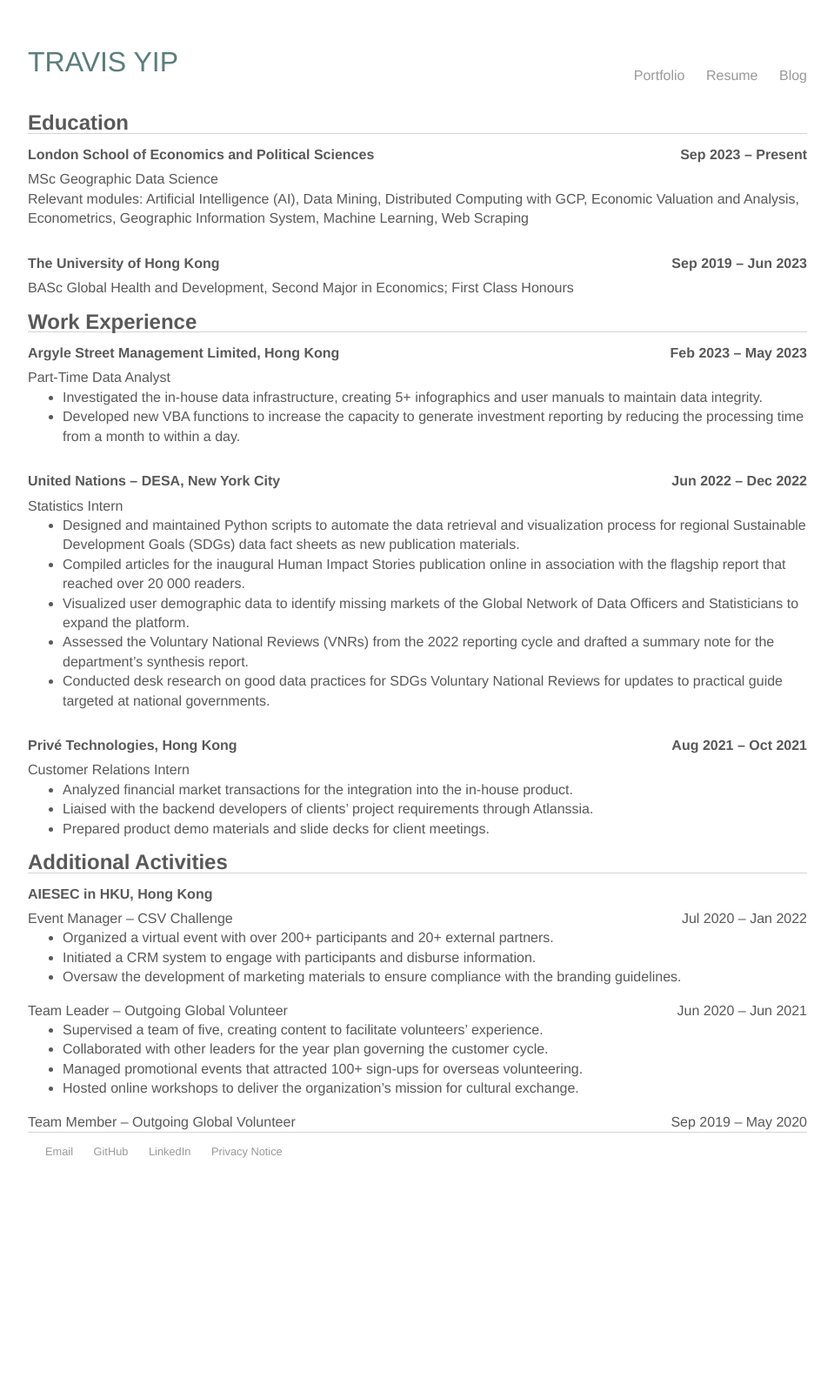
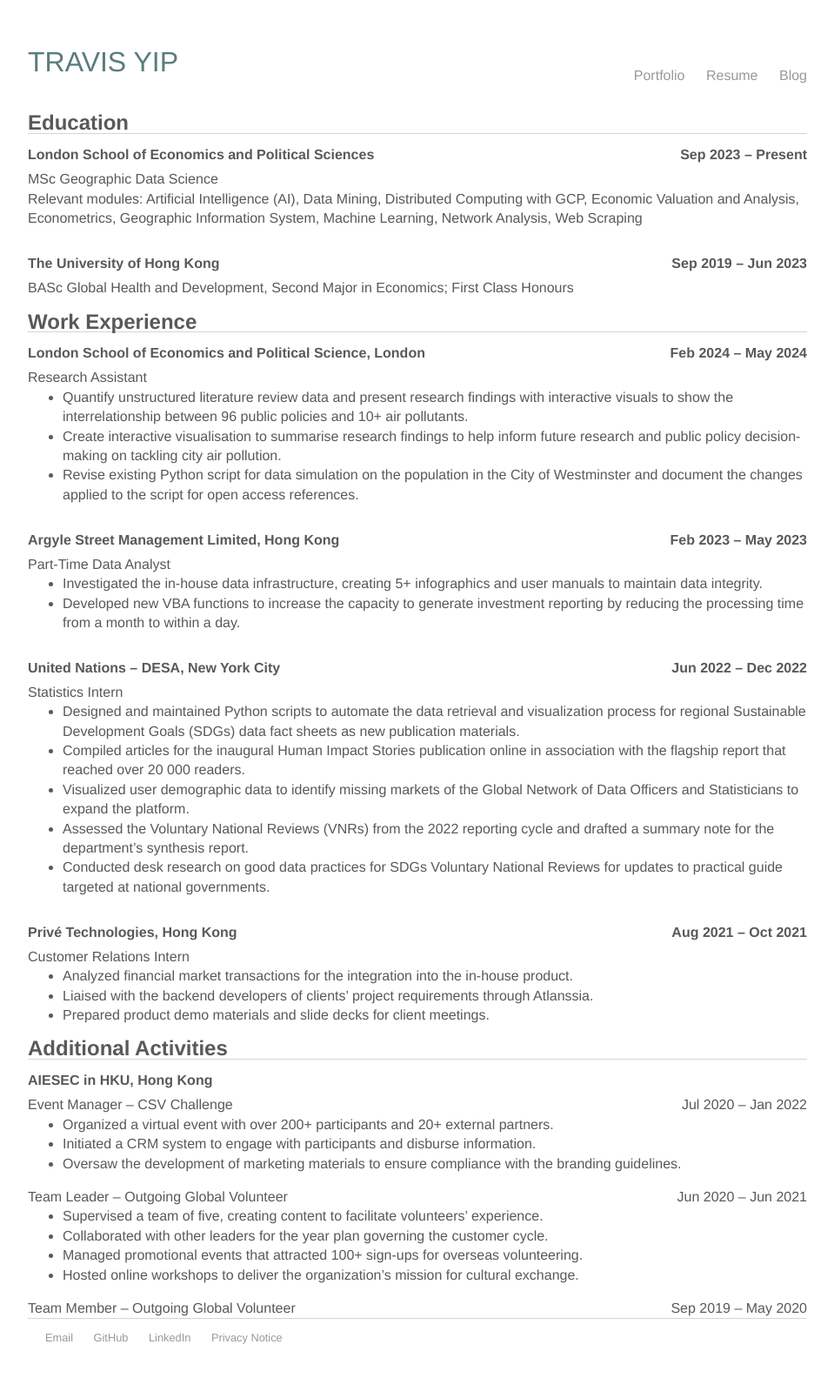
Before and after one commit to cwtravisyip/cwtravisyip.github.io, a Jekyll site: the page built from resume/index.html, in a window 1280 px wide. Shown: the whole page at 87% size, without its empty margins (160-1119 px from the left). Built offline with Jekyll 4.4.1, drawn with Linux system fonts in a browser that asks for light colours; before the commit the page ends 1393 px from its top, so only the background shows below that.

Commit message:
Add new content: section for LSE RA work

```diff
--- a/resume/index.html
+++ b/resume/index.html
@@ -11,7 +11,7 @@
 	</header>
 	<p style="color:#595959;margin-top:5px">
 		MSc Geographic Data Science <br>
-		Relevant modules: Artificial Intelligence (AI), Data Mining, Distributed Computing with GCP, Economic Valuation and Analysis, Econometrics, Geographic Information System, Machine Learning, Web Scraping
+		Relevant modules: Artificial Intelligence (AI), Data Mining, Distributed Computing with GCP, Economic Valuation and Analysis, Econometrics, Geographic Information System, Machine Learning, Network Analysis, Web Scraping
 	</p>
 
 	<header class="resume" style="margin-bottom:0px;margin-top:0px"">
@@ -25,6 +25,20 @@
 
 	<!-- Work Experience Block-->
 	<h1 class="resume">Work Experience</h1>
+	<header style="margin-bottom:0px">
+		<h2 class="resume">London School of Economics and Political Science, London</h2>
+		<h2 class="resume">Feb 2024 – May 2024</h2>
+	</header>
+
+	<p style="margin-bottom:0px;margin-top:5px;color:#595959">
+		Research Assistant
+	</p>
+	<ul style="margin-top:0px;color:#595959"">
+		<li>Quantify unstructured literature review data and present research findings with interactive visuals to show the interrelationship between 96 public policies and 10+ air pollutants.</li>
+		<li>Create interactive visualisation to summarise research findings to help inform future research and public policy decision-making on tackling city air pollution.</li>
+		<li>Revise existing Python script for data simulation on the population in the City of Westminster and document the changes applied to the script for open access references.</li>
+	</ul>
+
 	<header style="margin-bottom:0px">
 		<h2 class="resume">Argyle Street Management Limited, Hong Kong</h2>
 		<h2 class="resume">Feb 2023 – May 2023</h2>
```
